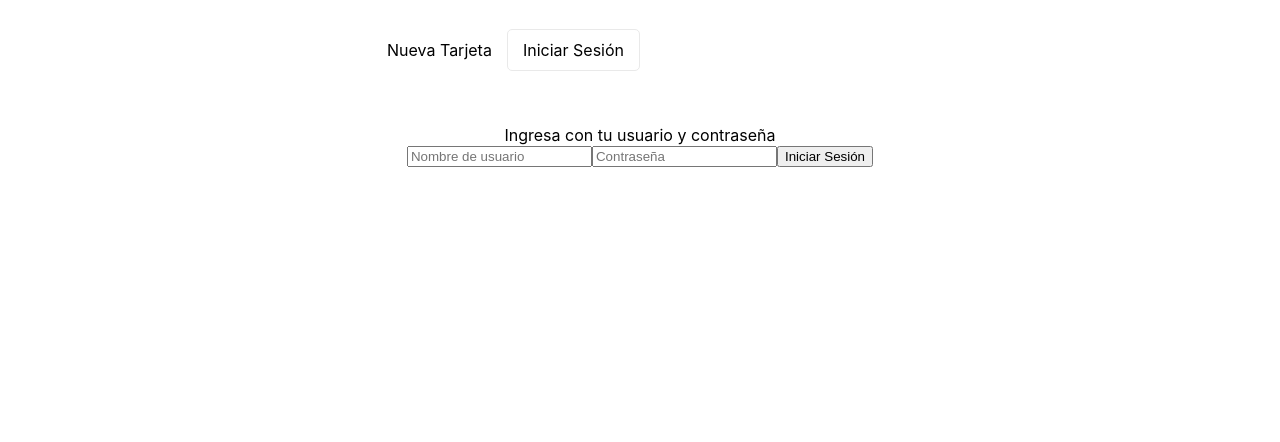
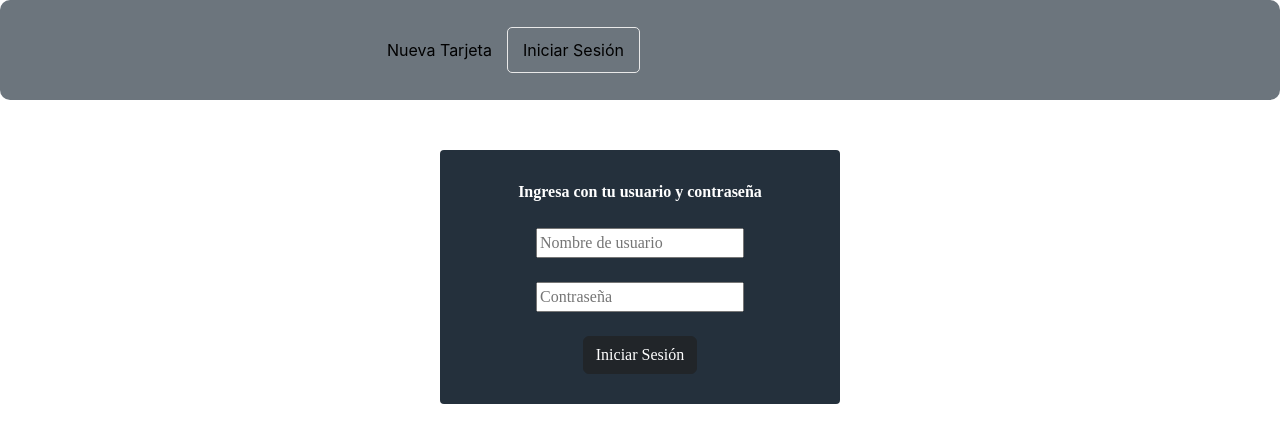
Before and after one commit to 3215LU/pilis-mod3-avila-benicio, a React (Create React App) app: page /login in a window 1280 px wide. Shown: the top 442 px of the page. Built offline with nearby package versions, Linux system fonts and the light colour scheme.

Commit message:
boostrap

```diff
--- a/public/index.html
+++ b/public/index.html
@@ -10,25 +10,15 @@
       content="Web site created using create-react-app"
     />
     <link rel="apple-touch-icon" href="%PUBLIC_URL%/logo192.png" />
-    <!--
-      manifest.json provides metadata used when your web app is installed on a
-      user's mobile device or desktop. See https://developers.google.com/web/fundamentals/web-app-manifest/
-    -->
     <link rel="manifest" href="%PUBLIC_URL%/manifest.json" />
-    <!--
-      Notice the use of %PUBLIC_URL% in the tags above.
-      It will be replaced with the URL of the `public` folder during the build.
-      Only files inside the `public` folder can be referenced from the HTML.
-
-      Unlike "/favicon.ico" or "favicon.ico", "%PUBLIC_URL%/favicon.ico" will
-      work correctly both with client-side routing and a non-root public URL.
-      Learn how to configure a non-root public URL by running `npm run build`.
-    -->
+    <link href="https://cdn.jsdelivr.net/npm/bootstrap@5.2.2/dist/css/bootstrap.min.css" rel="stylesheet" integrity="sha384-Zenh87qX5JnK2Jl0vWa8Ck2rdkQ2Bzep5IDxbcnCeuOxjzrPF/et3URy9Bv1WTRi" crossorigin="anonymous">
     <title>React App</title>
   </head>
   <body>
     <noscript>You need to enable JavaScript to run this app.</noscript>
     <div id="root"></div>
+    <script src="https://cdn.jsdelivr.net/npm/@popperjs/core@2.11.6/dist/umd/popper.min.js" integrity="sha384-oBqDVmMz9ATKxIep9tiCxS/Z9fNfEXiDAYTujMAeBAsjFuCZSmKbSSUnQlmh/jp3" crossorigin="anonymous"></script>
+<script src="https://cdn.jsdelivr.net/npm/bootstrap@5.2.2/dist/js/bootstrap.min.js" integrity="sha384-IDwe1+LCz02ROU9k972gdyvl+AESN10+x7tBKgc9I5HFtuNz0wWnPclzo6p9vxnk" crossorigin="anonymous"></script>
     <!--
       This HTML file is a template.
       If you open it directly in the browser, you will see an empty page.
--- a/src/routes/Login/Login.css
+++ b/src/routes/Login/Login.css
@@ -0,0 +1,12 @@
+/*.sign-in-form{
+    */
+.sign-in-container{
+    width: 400px;
+    background: #24303c;
+    padding: 30px;
+    margin: auto;
+    margin-top: 50px;
+    border-radius: 4px;
+    font-family: 'calabri';
+    color: white;
+}
--- a/src/routes/Login/Login.jsx
+++ b/src/routes/Login/Login.jsx
@@ -18,7 +18,9 @@ const Login = () => {
 
   return (
     <div className='sign-in-container'>
-      <span>Ingresa con tu usuario y contraseña</span>
+      <span className='titulologinSpan'><b>Ingresa con tu usuario y contraseña</b></span>
+      <br/>
+      <br/>
       <form className='sign-in-form' onSubmit={handleSubmit(onSubmit)}>
         <input
           className='input-form'
@@ -30,6 +32,8 @@ const Login = () => {
           )
         }
          />
+         <br/>
+         <br/>
         {/* <p>{errors.username?.message}</p> */}
         <input
           className='input-form'
@@ -44,7 +48,9 @@ const Login = () => {
           }
         />
         {/* <p>{errors.password?.message}</p> */}
-         <button className='btn-form' type='submit'>Iniciar Sesión</button>
+        <br/>
+        <br/>
+         <button className='btn btn-form btn-dark' type='submit'>Iniciar Sesión</button>
       </form>
     </div>
   )
--- a/src/routes/Navigation/Navigation.jsx
+++ b/src/routes/Navigation/Navigation.jsx
@@ -2,8 +2,6 @@ import './Navigation.css'
 import { useContext, useEffect } from 'react';
 import { Link, Outlet } from 'react-router-dom';
 import { UserContext } from '../../context/UserContext';
-
-
 
 const Navigation = () => {
   const { currentUser, setCurrentUser } = useContext(UserContext);
@@ -22,10 +20,10 @@ const Navigation = () => {
 
   return (
     <>
-      <div className='navigation'>
+      <div className='navigation bg-secondary'>
         <div className='nav-links-container'>
           { currentUser ? (
-            <Link className='nav-link' to='/card/create'>
+            <Link className='nav-link ' to='/card/create'>
               Nueva Tarjeta
             </Link>
             ):(
@@ -44,7 +42,6 @@ const Navigation = () => {
           )}
         </div>
       </div>
-
       <Outlet />
     </>
   );};
```
Also changed, not shown: src/service.js (added, +18 -0 lines), 1 other file (tests, documents, lock files or other folders).
